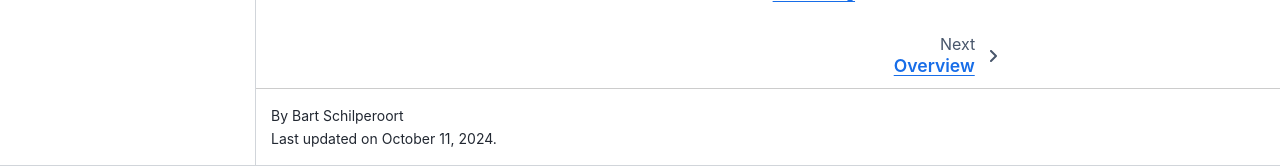
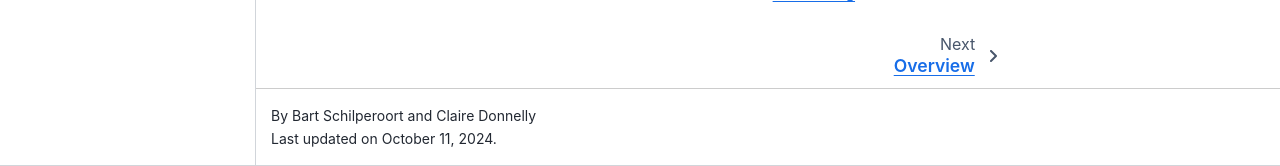
Before and after one commit to EXCITED-CO2/workshop_tutorial, a Jupyter Book: the page built from book/intro.md, in a window 1280 px wide and 900 px high, scrolled down 987 px. Shown: the part 734-900 px from the top of the window. Built offline with Jupyter Book 1.0.4 settings and Sphinx 7.4.7 and the Sphinx Book theme 1.1.4, drawn with Linux system fonts in a browser that asks for light colours; pages that are not in the unit, such as notebooks, are missing from menus; comment, search, counter and statistics services are not loaded.

Commit message:
Add Claire to authors

```diff
--- a/book/_config.yml
+++ b/book/_config.yml
@@ -1,5 +1,5 @@
 title: Working with modern (cloud) data formats
-author: Bart Schilperoort
+author: Bart Schilperoort and Claire Donnelly
 logo: figures/logo_excited_square.png
 
 execute:
```
